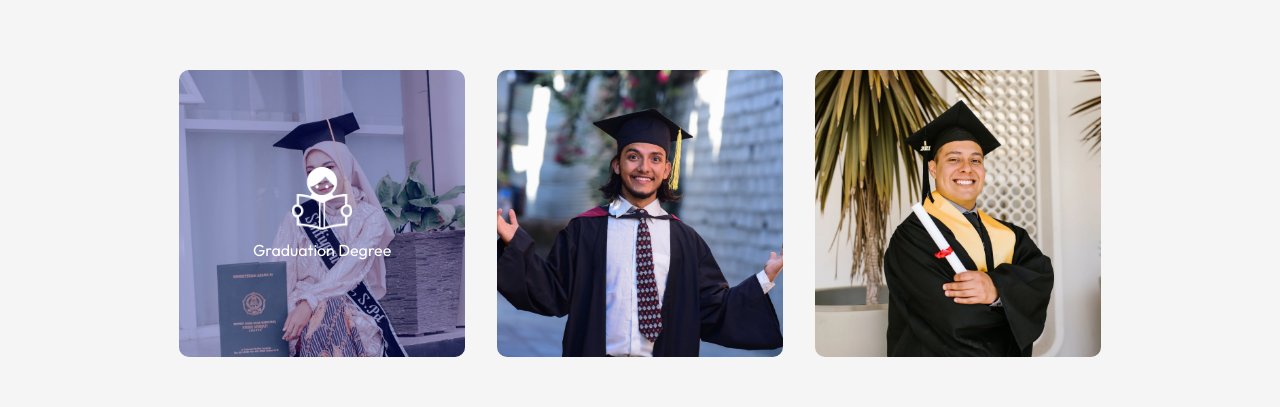
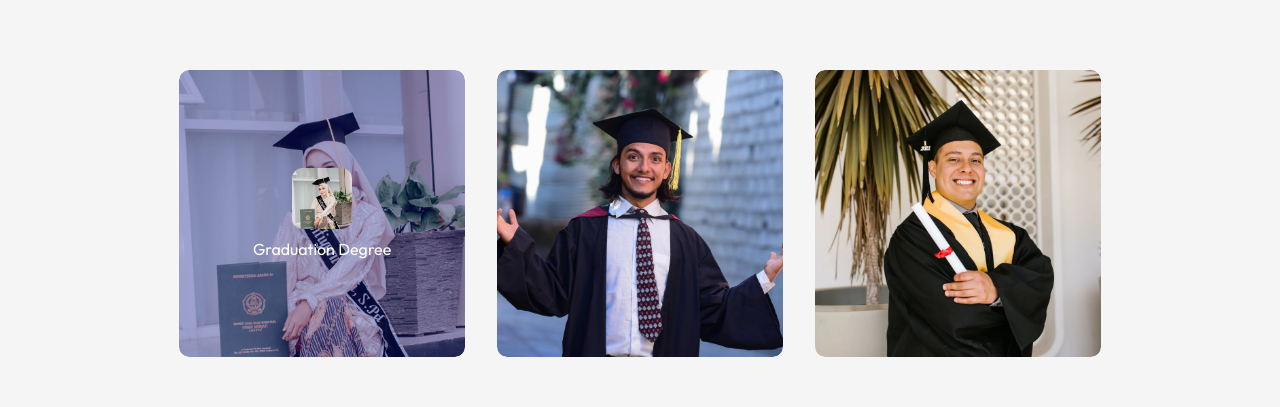
Before and after one commit to omsonawane7850/university-webpage, a React (Vite) app: page / in a window 1280 px wide. Both pictures are taken after a click on the element "Graduation Degree". Shown: the part 948-1355 px from the top of the page. Built offline with nearby package versions, Linux system fonts and the light colour scheme.

Commit message:
overley fix

```diff
--- a/src/components/programs/Programs.jsx
+++ b/src/components/programs/Programs.jsx
@@ -47,7 +47,11 @@ const Programs = () => {
               activeProgram === index ? styles.showCaption : ""
             }`}
           >
-            <img src={program.icon} alt="" />
+            <img
+              src={program.image}
+              alt={program.title}
+              className={styles.programImage}
+            />
             <p>{program.title}</p>
           </div>
         </div>
--- a/src/components/programs/Programs.module.css
+++ b/src/components/programs/Programs.module.css
@@ -11,6 +11,10 @@
   flex-basis: 31%;
   min-width: 0;
   position: relative;
+  overflow: hidden;
+  border-radius: 10px;
+  cursor: pointer;
+  -webkit-tap-highlight-color: transparent;
 }
 
 .program img {
@@ -123,7 +127,7 @@
   }
 }
 /* Touch Devices */
-@media (hover: none) {
+@media (hover: none), (pointer: coarse) {
   .program:hover .caption {
     opacity: 0;
     padding-top: 70%;
```
